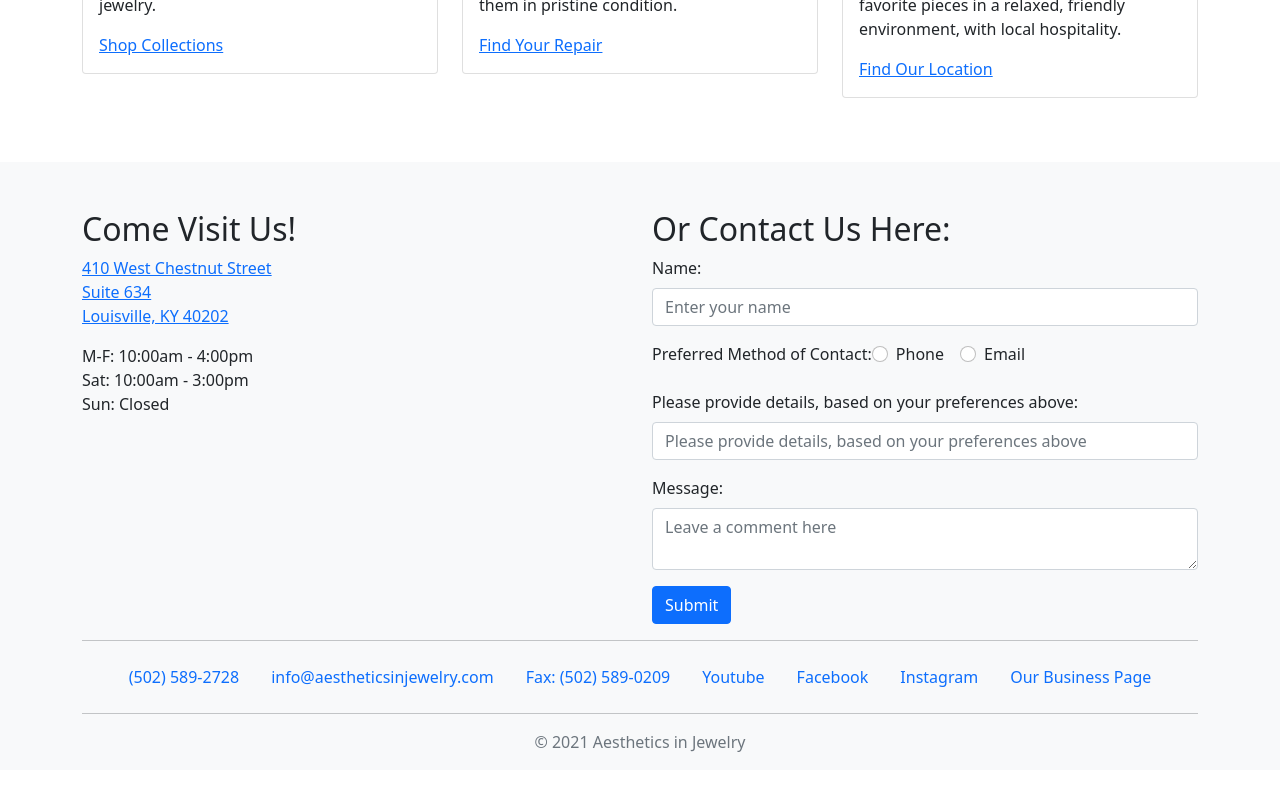
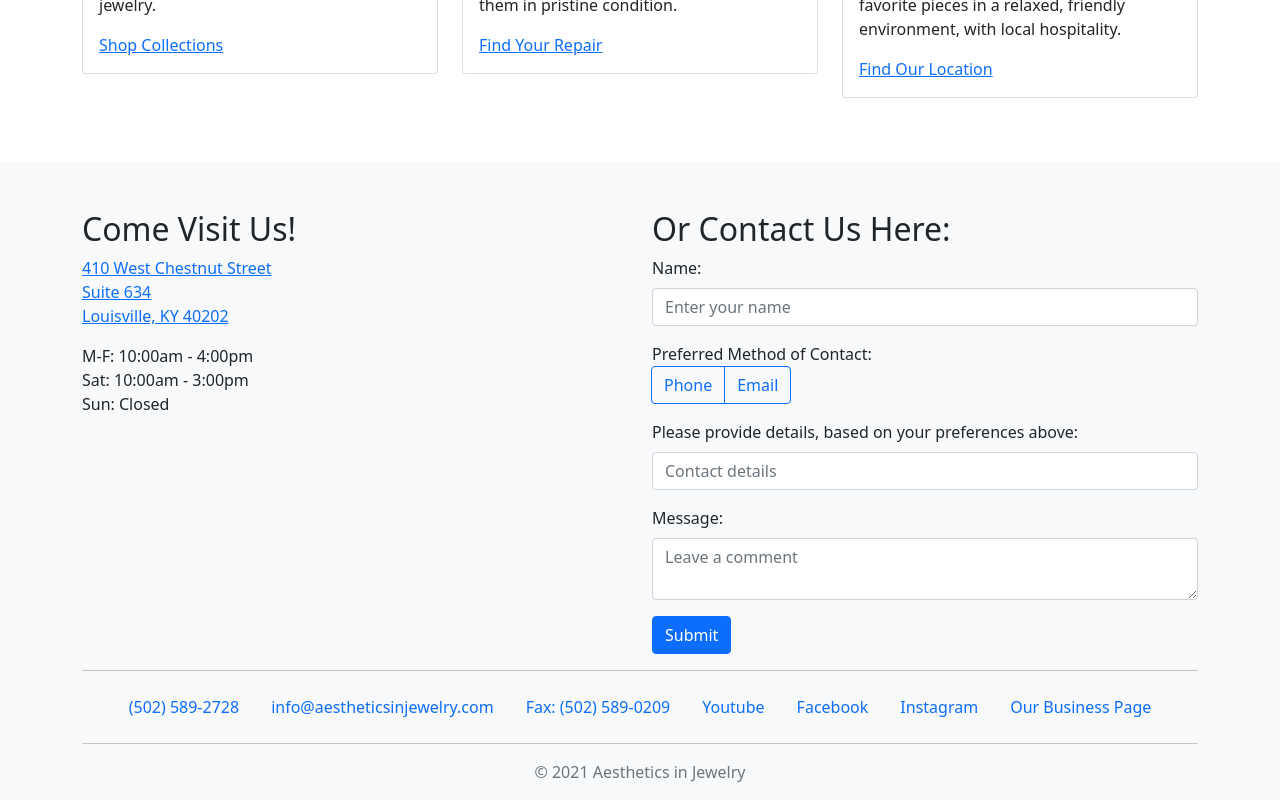
Before and after one commit to shadowlion/aestheticsinjewelry, a Next.js app: page / in a window 1280 px wide. Shown: the part 1340-2140 px from the top of the page. Before the commit the page ends 2110 px from the top, so only its background shows below. Built offline with nearby package versions, Linux system fonts and the light colour scheme.

Commit message:
refactor: remove react-bootstrap from contact form

```diff
--- a/src/components/ContactForm.tsx
+++ b/src/components/ContactForm.tsx
@@ -1,6 +1,4 @@
 import { useState } from "react";
-import Button from "react-bootstrap/Button";
-import Form from "react-bootstrap/Form";
 import { useForm, SubmitHandler } from "react-hook-form";
 
 type Inputs = {
@@ -34,62 +32,89 @@
   return (
     <>
       {!formSubmitted ? (
-        <Form onSubmit={handleSubmit(onSubmit)}>
-          <Form.Group className="mb-3" controlId="formDataName">
-            <Form.Label>Name:</Form.Label>
-            <Form.Control
+        <form onSubmit={handleSubmit(onSubmit)}>
+          <div className="mb-3">
+            <label htmlFor="name" className="form-label">
+              Name:
+            </label>
+            <input
               type="text"
+              className="form-control"
+              id="name"
               placeholder="Enter your name"
               required
               {...register("name")}
             />
-          </Form.Group>
+          </div>
 
-          <Form.Group className="mb-3">
-            <Form.Label>Preferred Method of Contact:</Form.Label>
-            <Form.Check
-              inline
+          <div className="mb-3">
+            <label htmlFor="preferred-method-group">
+              Preferred Method of Contact:
+            </label>
+            <br />
+            <div
+              id="preferred-method-group"
+              className="btn-group"
+              role="group"
+              aria-label="Basic radio toggle button group"
+            >
+              <input
                 type="radio"
-              label="Phone"
+                className="btn-check"
+                name="preferred-method"
+                id="phone"
                 value="phone"
                 {...register("preferredMethod")}
-              className="ml-3"
               />
-            <Form.Check
-              inline
+              <label className="btn btn-outline-primary" htmlFor="phone">
+                Phone
+              </label>
+
+              <input
                 type="radio"
-              label="Email"
+                className="btn-check"
+                name="preferred-method"
+                id="email"
                 value="email"
                 {...register("preferredMethod")}
               />
-          </Form.Group>
+              <label className="btn btn-outline-primary" htmlFor="email">
+                Email
+              </label>
+            </div>
+          </div>
 
-          <Form.Group className="mb-3" controlId="formDataMethodInfo">
-            <Form.Label>
+          <div className="mb-3">
+            <label htmlFor="method-info" className="form-label">
               Please provide details, based on your preferences above:
-            </Form.Label>
-            <Form.Control
+            </label>
+            <input
               type="text"
-              placeholder="Please provide details, based on your preferences above"
+              className="form-control"
+              id="method-info"
+              placeholder="Contact details"
               required
               {...register("methodInfo")}
             />
-          </Form.Group>
+          </div>
 
-          <Form.Group className="mb-3" controlId="formDataMessage">
-            <Form.Label>Message:</Form.Label>
-            <Form.Control
-              as="textarea"
-              placeholder="Leave a comment here"
+          <div className="mb-3">
+            <label htmlFor="message" className="form-label">
+              Message:
+            </label>
+            <textarea
+              className="form-control"
+              id="message"
+              placeholder="Leave a comment"
               required
               {...register("message")}
             />
-          </Form.Group>
+          </div>
 
-          <Button variant="primary" type="submit">
+          <button className="btn btn-primary" type="submit">
             Submit
-          </Button>
-        </Form>
+          </button>
+        </form>
       ) : (
         <p>Thanks! We&apos;ll get back to you as soon as we can.</p>
       )}
```
Lines whose indentation alone changed are shown as unchanged.
